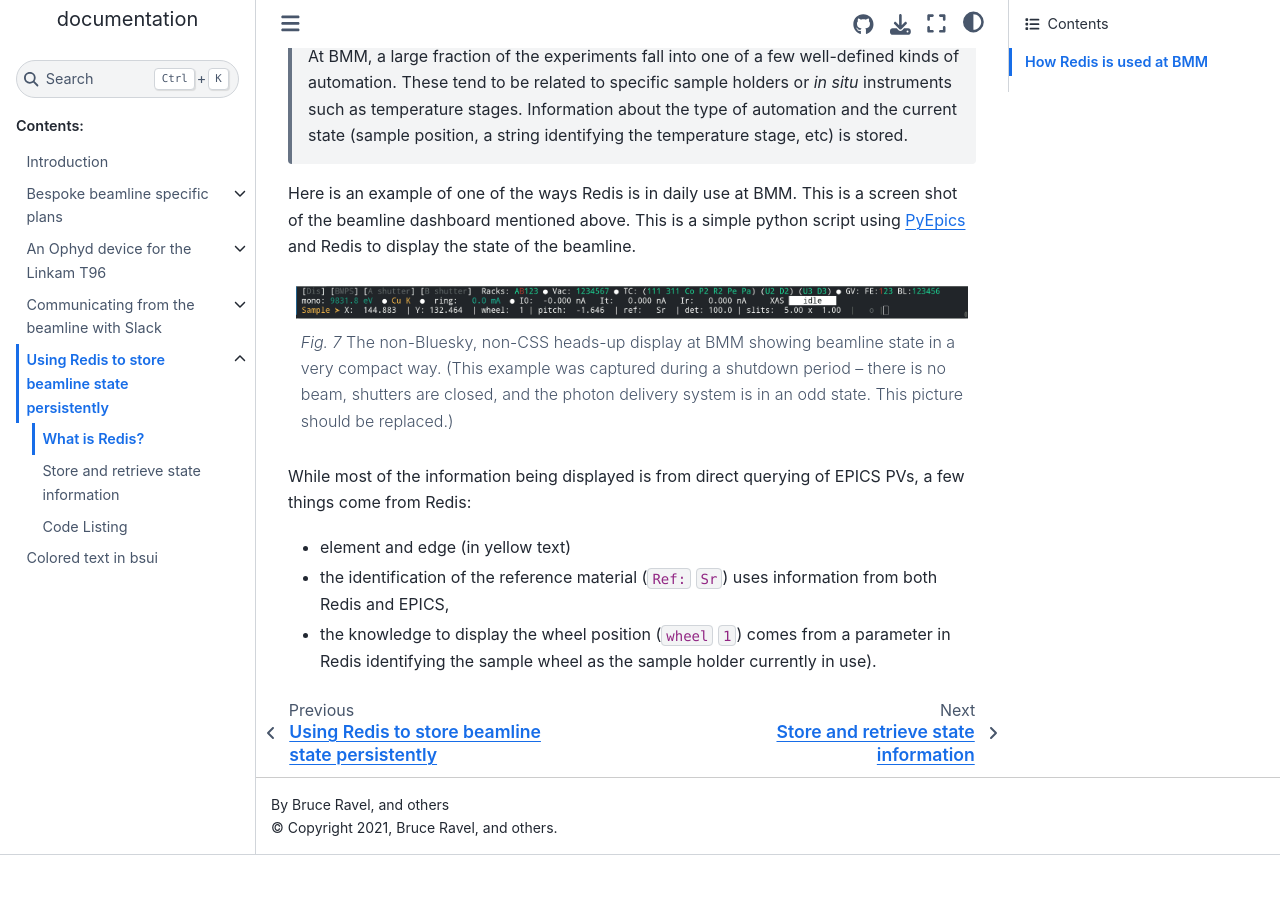
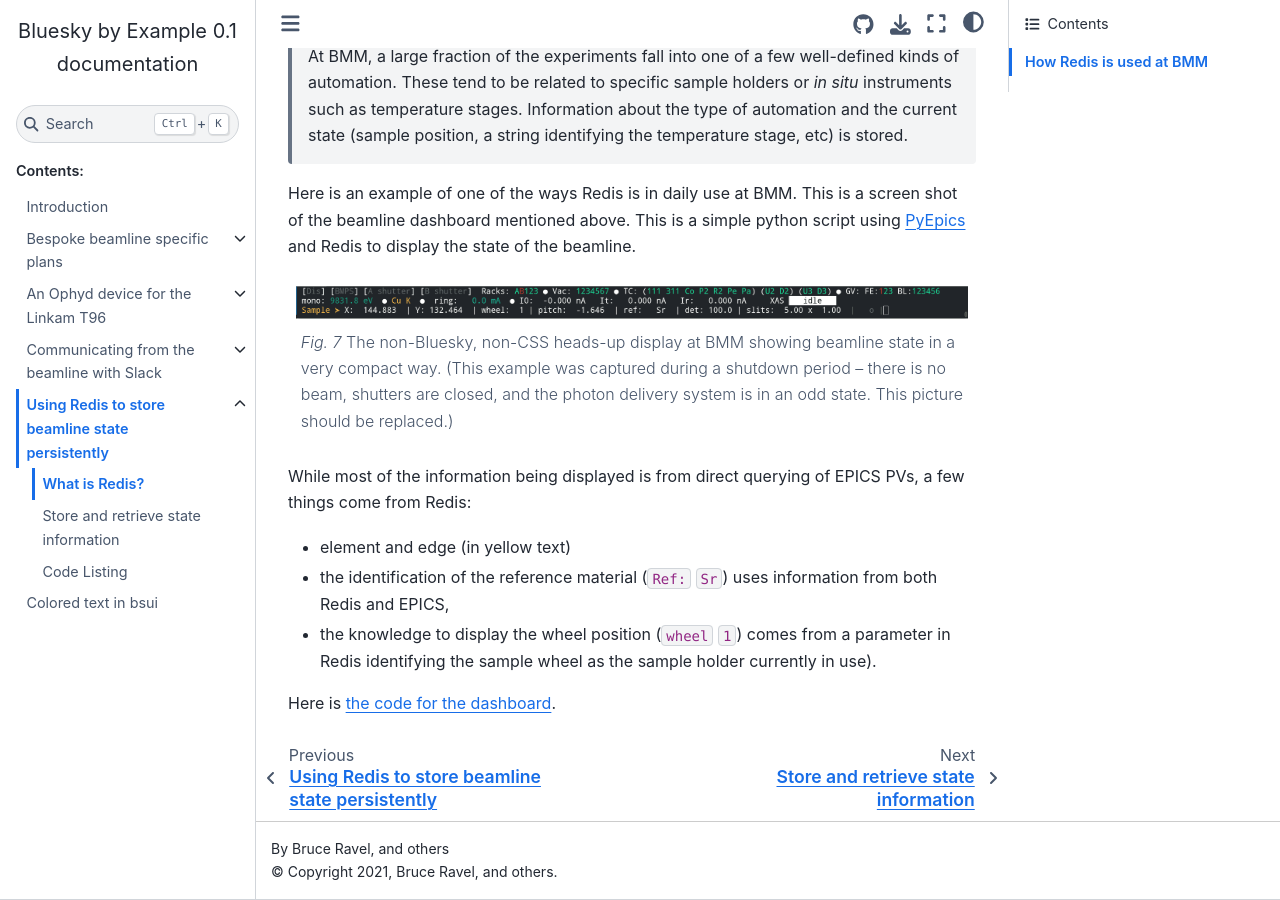
Before and after one commit to NSLS2/bmm-bluesky-by-example, a Sphinx documentation site: the page built from docs/redis/whatis.rst, in a window 1280 px wide and 900 px high, scrolled down 1948 px. Built offline with Sphinx 7.4.7 and the Sphinx Book theme 1.1.4, drawn with Linux system fonts in a browser that asks for light colours; before the commit the page ends 2803 px from its top, so only the background shows below that.

Commit message:
added link to cadashboard code

```diff
--- a/docs/redis/whatis.rst
+++ b/docs/redis/whatis.rst
@@ -130,3 +130,5 @@
 + the knowledge to display the wheel position (``wheel`` |nbsp| ``1``)
   comes from a parameter in Redis identifying the sample wheel as the
   sample holder currently in use).
+
+Here is `the code for the dashboard <https://github.com/NSLS-II-BMM/BMM-beamline-configuration/blob/master/tools/cadashboard>`__.
```
